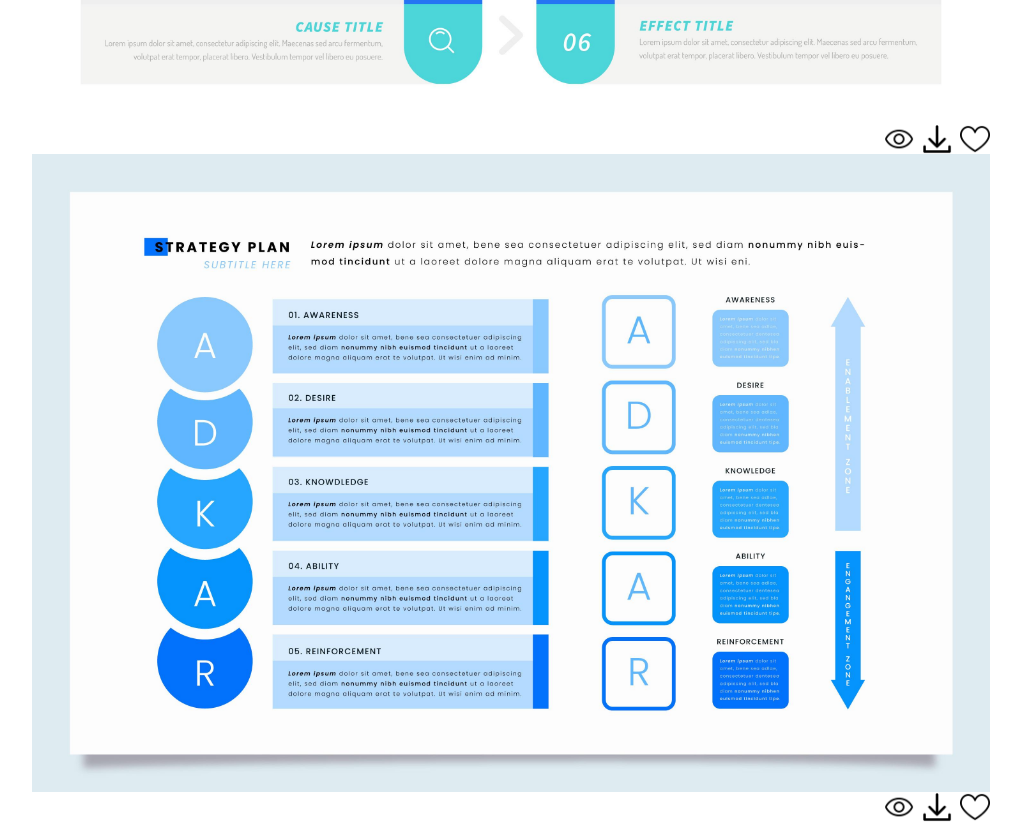
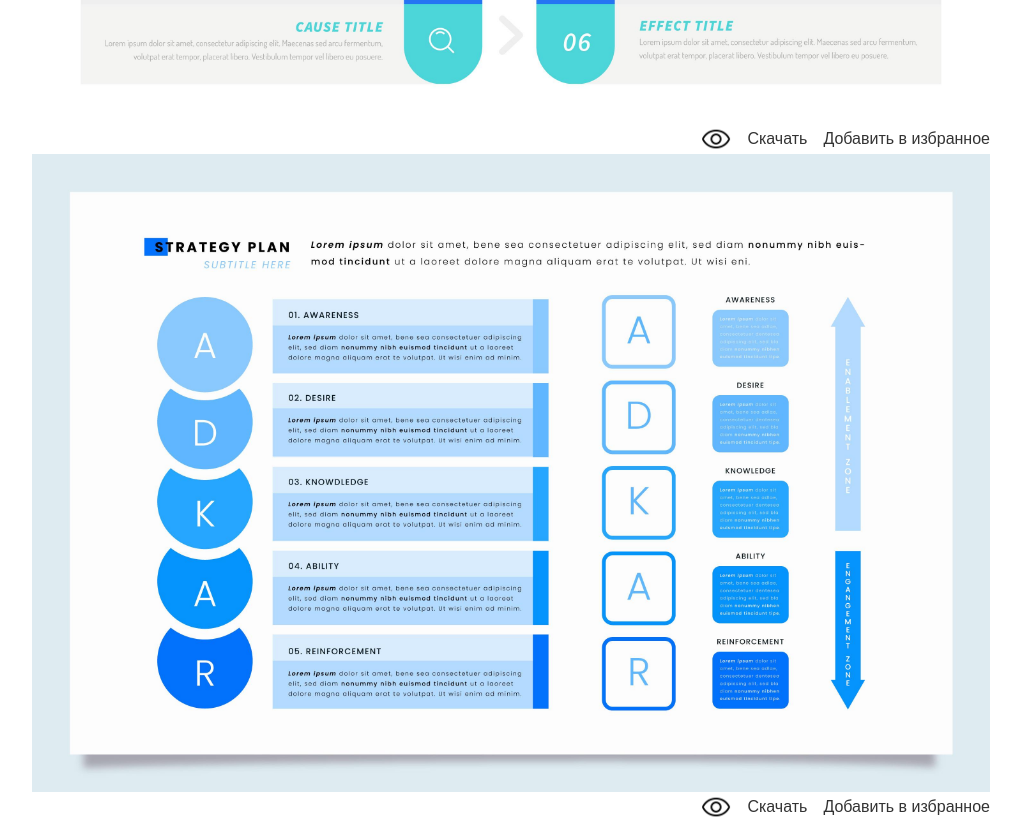
Before and after one commit to JuliaStah/kurs_project, a React (Create React App) app: page /tables in a window 1280 px wide. Shown: the part 720-1554 px from the top of the page, without its empty margins (226-1247 px from the left). Built offline with nearby package versions, Linux system fonts and the light colour scheme.

Commit message:
added: FavouriteButton.js, DownloadButton.js and Viewing.js files, changes of favourite button and download button

```diff
--- a/package.json
+++ b/package.json
@@ -3,9 +3,12 @@
   "version": "0.1.0",
   "private": true,
   "dependencies": {
+    "bcrypt": "^5.1.1",
     "bulma": "^1.0.3",
     "classnames": "^2.5.1",
     "cra-template": "1.2.0",
+    "express": "^4.21.2",
+    "jsonwebtoken": "^9.0.2",
     "react": "^18.3.1",
     "react-dom": "^18.3.1",
     "react-icons": "^5.5.0",
--- /dev/null
+++ b/src/App.css
@@ -0,0 +1,10 @@
+:root {
+    --background-color: #ffffff;
+    --text-color: #333333;
+}
+
+body {
+    background-color: var(--background-color);
+    color: var(--text-color);
+    font-family: sans-serif;
+}
--- a/src/App.js
+++ b/src/App.js
@@ -1,4 +1,5 @@
 import 'bulma/css/bulma.css';
+import "./App.css"
 import Modal from 'react-modal';
 import Sidebar from "./components/Sidebar";
 import Route from "./components/Route";
--- /dev/null
+++ b/src/components/DownloadButton.js
@@ -0,0 +1,7 @@
+function DownloadButton() {
+    return (
+        <button>Скачать</button>
+    );
+}
+
+export default DownloadButton;
--- a/src/components/FavouriteButton.js
+++ b/src/components/FavouriteButton.js
@@ -1,8 +1,6 @@
 function FavouriteButton() {
     return (
-        <div>
-
-        </div>
+        <button>Добавить в избранное</button>
     );
 }
 
--- /dev/null
+++ b/src/components/Viewing.js
@@ -0,0 +1,9 @@
+function DownloadButton({img}) {
+    return (
+        <div>
+            <img src={img} alt="button icon" width={30} height={30}/>
+        </div>
+    );
+}
+
+export default DownloadButton;
--- a/src/pages/DiagramPage.js
+++ b/src/pages/DiagramPage.js
@@ -1,9 +1,9 @@
 import Diagram from "../components/Diagram";
-import Button from "../components/Button";
+import DownloadButton from "../components/DownloadButton";
+import FavouriteButton from "../components/FavouriteButton";
+import Viewing from "../components/Viewing";
 import DiagramOneImg from "../images/diagrams/diagram-1.jpg";
 import DiagramTwoImg from "../images/diagrams/diagram-2.jpg";
-import FavouriteButton from "../images/icons/favourite-icon.png";
-import DownloadButton from "../images/icons/download-icon.png";
 import ViewingIcon from "../images/icons/viewing-icon.png";
 
 function DiagramPage() {
@@ -11,18 +11,18 @@ function DiagramPage() {
         <div>
             <div>
                 <Diagram img={DiagramOneImg}/>
-                <div className="container flex justify-end gap-2">
-                    <Button img={ViewingIcon}/>
-                    <Button img={DownloadButton}/>
-                    <Button img={FavouriteButton}/>
+                <div className="container flex justify-end gap-4">
+                    <Viewing img={ViewingIcon}/>
+                    <DownloadButton />
+                    <FavouriteButton />
                 </div>
             </div>
             <div>
                 <Diagram img={DiagramTwoImg}/>
-                <div className="container flex justify-end gap-2">
-                    <Button img={ViewingIcon}/>
-                    <Button img={DownloadButton}/>
-                    <Button img={FavouriteButton}/>
+                <div className="container flex justify-end gap-4">
+                    <Viewing img={ViewingIcon}/>
+                    <DownloadButton />
+                    <FavouriteButton />
                 </div>
             </div>
         </div>
--- a/src/pages/TablePage.js
+++ b/src/pages/TablePage.js
@@ -1,28 +1,28 @@
 import Table from "../components/Table";
-import Button from "../components/Button";
+import DownloadButton from "../components/DownloadButton";
+import FavouriteButton from "../components/FavouriteButton";
+import Viewing from "../components/Viewing";
 import TableOneImg from "../images/tables/table-1.jpg";
 import TableTwoImg from "../images/tables/table-2.jpg";
 import ViewingIcon from "../images/icons/viewing-icon.png";
-import DownloadButton from "../images/icons/download-icon.png";
-import FavouriteButton from "../images/icons/favourite-icon.png";
 
 function TablePage() {
     return (
         <div>
             <div>
                 <Table img={TableOneImg}/>
-                <div className="container flex justify-end gap-2">
-                    <Button img={ViewingIcon}/>
-                    <Button img={DownloadButton}/>
-                    <Button img={FavouriteButton}/>
+                <div className="container flex justify-end gap-4">
+                    <Viewing img={ViewingIcon}/>
+                    <DownloadButton />
+                    <FavouriteButton />
                 </div>
             </div>
             <div>
                 <Table img={TableTwoImg}/>
-                <div className="container flex justify-end gap-2">
-                    <Button img={ViewingIcon}/>
-                    <Button img={DownloadButton}/>
-                    <Button img={FavouriteButton}/>
+                <div className="container flex justify-end gap-4">
+                    <Viewing img={ViewingIcon}/>
+                    <DownloadButton />
+                    <FavouriteButton />
                 </div>
             </div>
         </div>
```
Also changed, not shown: 1 other file (tests, documents, lock files or other folders).
